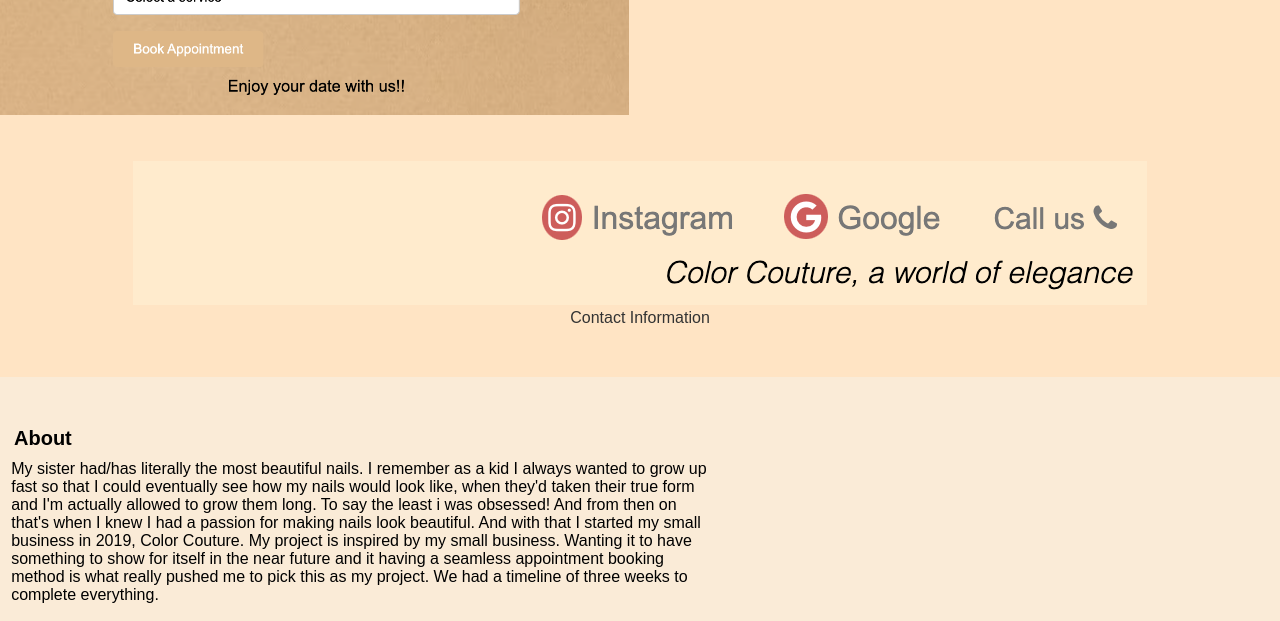
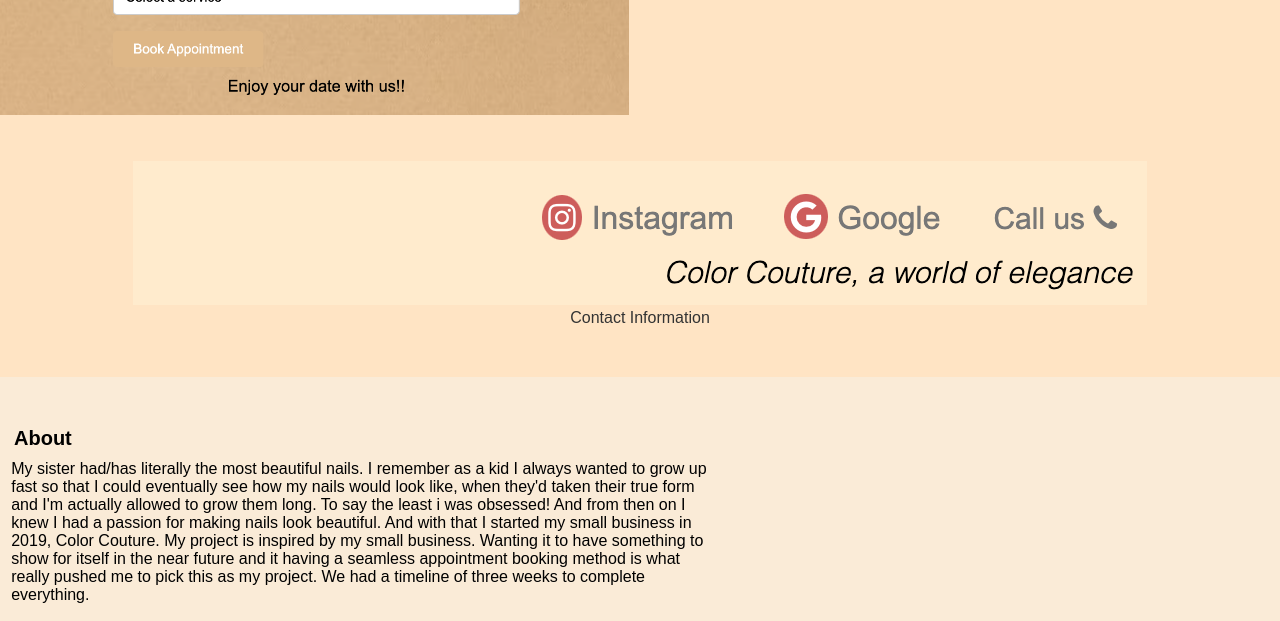
Before and after one commit to KateMwende/Landing-Page, a plain HTML site: page index.html in a window 1280 px wide. Shown: the part 1401-2022 px from the top of the page. Drawn offline with Linux system fonts and the light colour scheme.

Commit message:
Index.html changes

```diff
--- a/index.html
+++ b/index.html
@@ -38,7 +38,7 @@
         <h2>About</h2>
         <p>My sister had/has literally the most beautiful nails. I remember as a kid I always wanted to grow up fast so that I could
         eventually see how my nails would look like, when they'd taken their true form and I'm actually allowed to grow them long.
-        To say the least i was obsessed! And from then on that's when I knew I had a passion for making nails look beautiful.
+        To say the least i was obsessed! And from then on I knew I had a passion for making nails look beautiful.
         And with that I started my small business in 2019, Color Couture. My project is inspired by my small business. Wanting
         it to have something to show for itself in the near future and it having a seamless appointment booking method is what
         really pushed me to pick this as my project. We had a timeline of three weeks to complete everything.</p>
```
